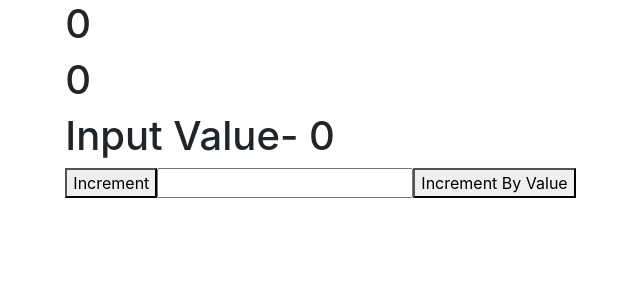
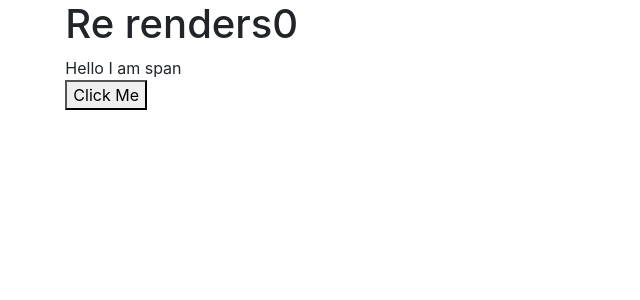
Before and after one commit to digikullReact/paginationSeptoctober, a React (Create React App) app: page / in a window 1280 px wide. Shown: the top 300 px of the page, without its empty margins (152-792 px from the left). Built offline with nearby package versions, Linux system fonts and the light colour scheme.

Commit message:
useRef hook

```diff
--- a/src/App.js
+++ b/src/App.js
@@ -3,6 +3,7 @@ import './App.css';
 import Table from './components/Table';
 import { Context } from './components/Context';
 import UseReducer from './components/UseReducer';
+import Useref from './components/Useref';
 
 
 function App() {
@@ -15,11 +16,12 @@ function App() {
       /**
        *  <Table />
        *  <Context/>
+       *    <UseReducer/>
        */
     }
 
-    <UseReducer/>
 
+<Useref/>
 
 
       </div>
--- /dev/null
+++ b/src/components/Useref.js
@@ -0,0 +1,56 @@
+import React, { useEffect, useRef, useState } from 'react'
+
+
+// it gives you the acces to the native dom api
+// it helps you maintain the state in rerenders
+const Useref = () => {
+
+   const element= useRef(0);  // useRef maintains the state during re renders --->
+
+   const inputRef=useRef();
+   const divRef=useRef();
+
+   const [rerenders,setRerenders]=useState(0);
+   const [state,setState]=useState(0);
+
+   const handleClick=()=>{
+ //  setState(state+1);
+
+const elements=divRef.current.childNodes
+
+for(let i=0;i<elements.length;i++){
+    elements[i].addEventListener("click",(event)=>{
+        console.log("clicked",event.target.classList)
+    })
+
+}
+ //inputRef.current.  style.backgroundColor="lime";
+ //inputRef.current.innerText="I am groot";
+
+
+   }
+
+   useEffect(()=>{
+    element.current=element.current+1;
+   // setRerenders(rerenders+1);  //  --->again state change called
+   })
+
+  return (
+    <div>
+
+
+        <div ref={divRef}>
+        <h1 className='hi'>Re renders{ element.current}</h1>
+        <span  ref={inputRef}>Hello I am span</span>
+        </div>
+
+
+<button onClick={handleClick}>
+    Click Me
+</button>
+
+    </div>
+  )
+}
+
+export default Useref
```
